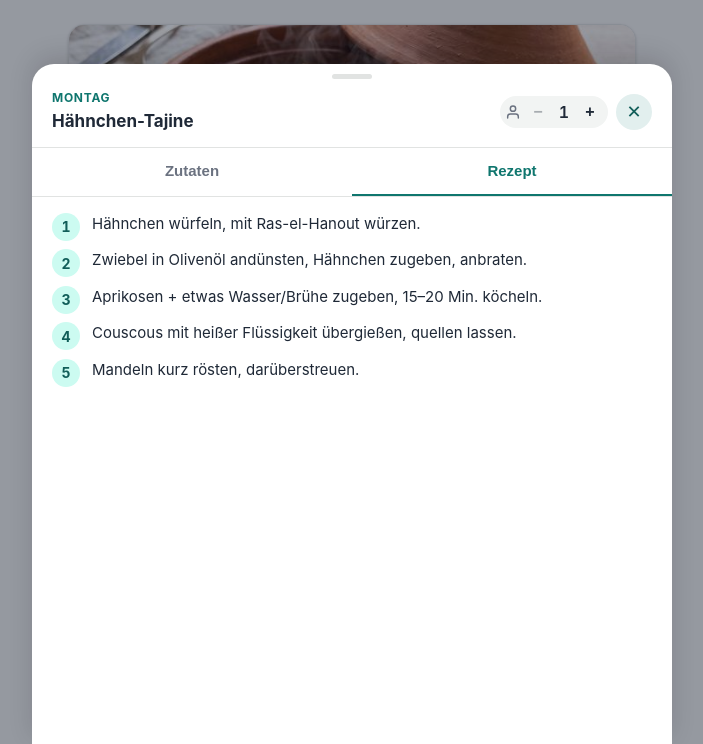
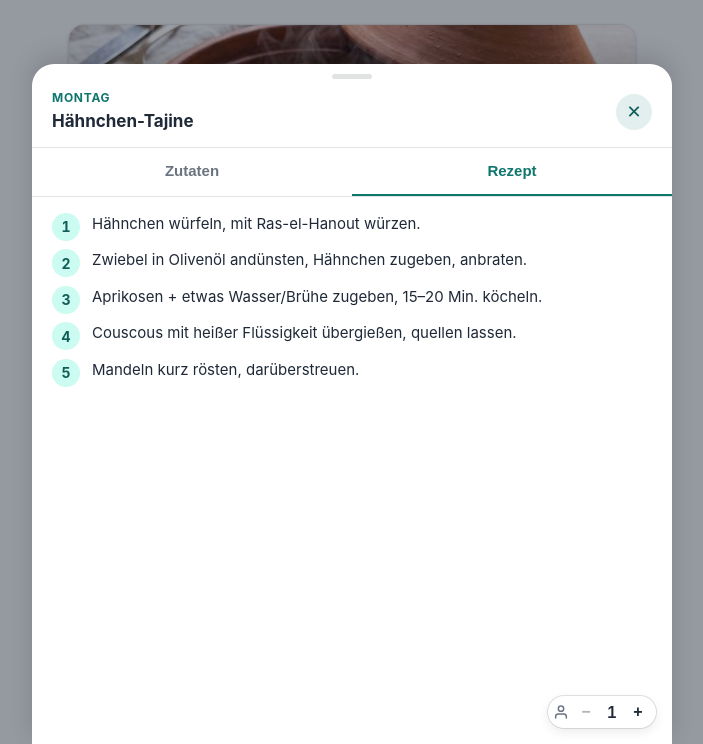
Before and after one commit to shogun160/mahlzeit-app, a website built with Vite: page index.html in a window 1280 px wide. Both pictures are taken after a click on the picture 640 px from the left and 171 px from the top of the page. Shown: the part 56-800 px from the top of the page, without its empty margins (288-991 px from the left). Built offline with nearby package versions, Linux system fonts and the light colour scheme.

Commit message:
style(sheet): float portion pill bottom-right so title has full header width

```diff
--- a/src/detail-sheet/render.js
+++ b/src/detail-sheet/render.js
@@ -75,15 +75,6 @@ function renderShell() {
             <h2 class="sheet-header__title" id="sheet-title">${dish.name}</h2>
           </div>
           <div class="sheet-header__actions">
-            <div class="stepper stepper--compact" role="group" aria-label="Portionen für ${day}">
-              <svg class="stepper__icon" viewBox="0 0 24 24" fill="none" stroke="currentColor" stroke-width="2.2" stroke-linecap="round" stroke-linejoin="round" aria-hidden="true">
-                <path d="M20 21v-2a4 4 0 0 0-4-4H8a4 4 0 0 0-4 4v2"></path>
-                <circle cx="12" cy="7" r="4"></circle>
-              </svg>
-              <button class="stepper__btn" data-action="sheet-portion-minus" aria-label="Weniger Personen für ${day}" ${minusDisabled ? 'disabled' : ''}>−</button>
-              <span class="stepper__value">${portions}</span>
-              <button class="stepper__btn" data-action="sheet-portion-plus" aria-label="Mehr Personen für ${day}" ${plusDisabled ? 'disabled' : ''}>+</button>
-            </div>
             <button class="sheet-close" data-action="close" aria-label="Schließen">✕</button>
           </div>
         </div>
@@ -99,6 +90,17 @@ function renderShell() {
           <div class="sheet-tabs__track" style="transform: translateX(-${trackOffset}%);">
             <div class="sheet-tabs__panel" role="tabpanel" data-tab="zutaten">${renderIngredients(dish, portions)}</div>
             <div class="sheet-tabs__panel" role="tabpanel" data-tab="rezept">${renderRecipe(dish)}</div>
+          </div>
+        </div>
+        <div class="sheet-portion-row">
+          <div class="stepper stepper--compact stepper--floating" role="group" aria-label="Portionen für ${day}">
+            <svg class="stepper__icon" viewBox="0 0 24 24" fill="none" stroke="currentColor" stroke-width="2.2" stroke-linecap="round" stroke-linejoin="round" aria-hidden="true">
+              <path d="M20 21v-2a4 4 0 0 0-4-4H8a4 4 0 0 0-4 4v2"></path>
+              <circle cx="12" cy="7" r="4"></circle>
+            </svg>
+            <button class="stepper__btn" data-action="sheet-portion-minus" aria-label="Weniger Personen für ${day}" ${minusDisabled ? 'disabled' : ''}>−</button>
+            <span class="stepper__value">${portions}</span>
+            <button class="stepper__btn" data-action="sheet-portion-plus" aria-label="Mehr Personen für ${day}" ${plusDisabled ? 'disabled' : ''}>+</button>
           </div>
         </div>
       </div>
--- a/styles/components/sheet.css
+++ b/styles/components/sheet.css
@@ -18,8 +18,10 @@
 }
 
 /* Der Sheet selbst: 85vh, sitzt initial unten außerhalb (translateY 100%),
-   schiebt sich beim Öffnen hoch. Max-Breite matcht das Card-Layout. */
+   schiebt sich beim Öffnen hoch. Max-Breite matcht das Card-Layout.
+   position:relative ist Anker für die floating Portion-Pille. */
 .sheet {
+  position: relative;
   width: 100%;
   max-width: 640px;
   height: 85vh;
@@ -162,8 +164,27 @@
   flex: 0 0 50%;
   overflow-y: auto;
   padding: 16px 20px;
-  padding-bottom: calc(16px + env(safe-area-inset-bottom));
+  /* Extra Bottom-Padding, damit die letzten Zeilen nicht unter der floating
+     Portion-Pille (unten rechts, ~40 px hoch) verschwinden. */
+  padding-bottom: calc(72px + env(safe-area-inset-bottom));
   box-sizing: border-box;
+}
+
+/* Floating Portion-Pille: sitzt unten rechts über dem Content, bleibt beim
+   Scrollen stehen. Shadow gibt visuelle Elevation, damit sie klar über
+   Zutaten/Rezept-Zeilen "schwebt". */
+.sheet-portion-row {
+  position: absolute;
+  bottom: calc(16px + env(safe-area-inset-bottom));
+  right: 16px;
+  z-index: 3;
+  pointer-events: none;
+}
+
+.sheet-portion-row .stepper--floating {
+  pointer-events: auto;
+  background: var(--md-sys-color-surface-container-lowest);
+  box-shadow: var(--md-elevation-2), 0 0 0 1px var(--md-sys-color-outline-variant);
 }
 
 /* Zutaten-Liste */
```
